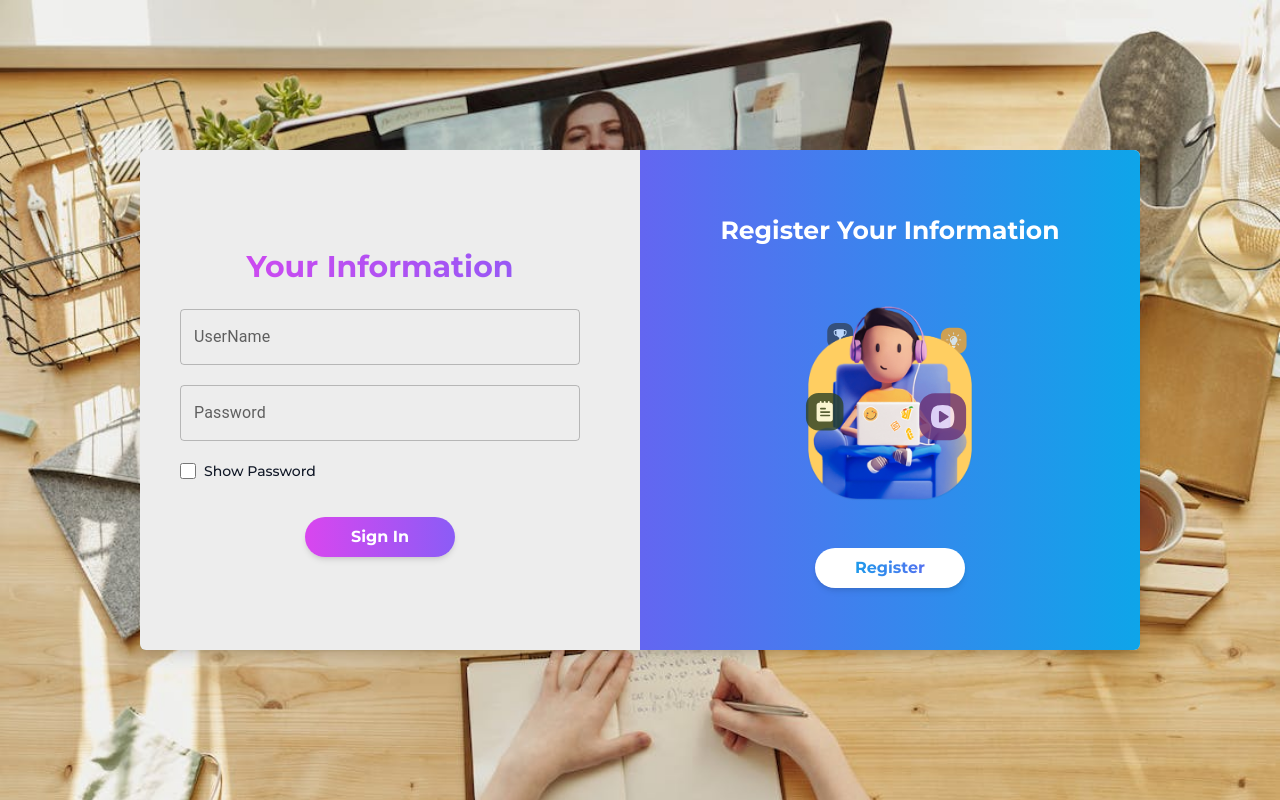
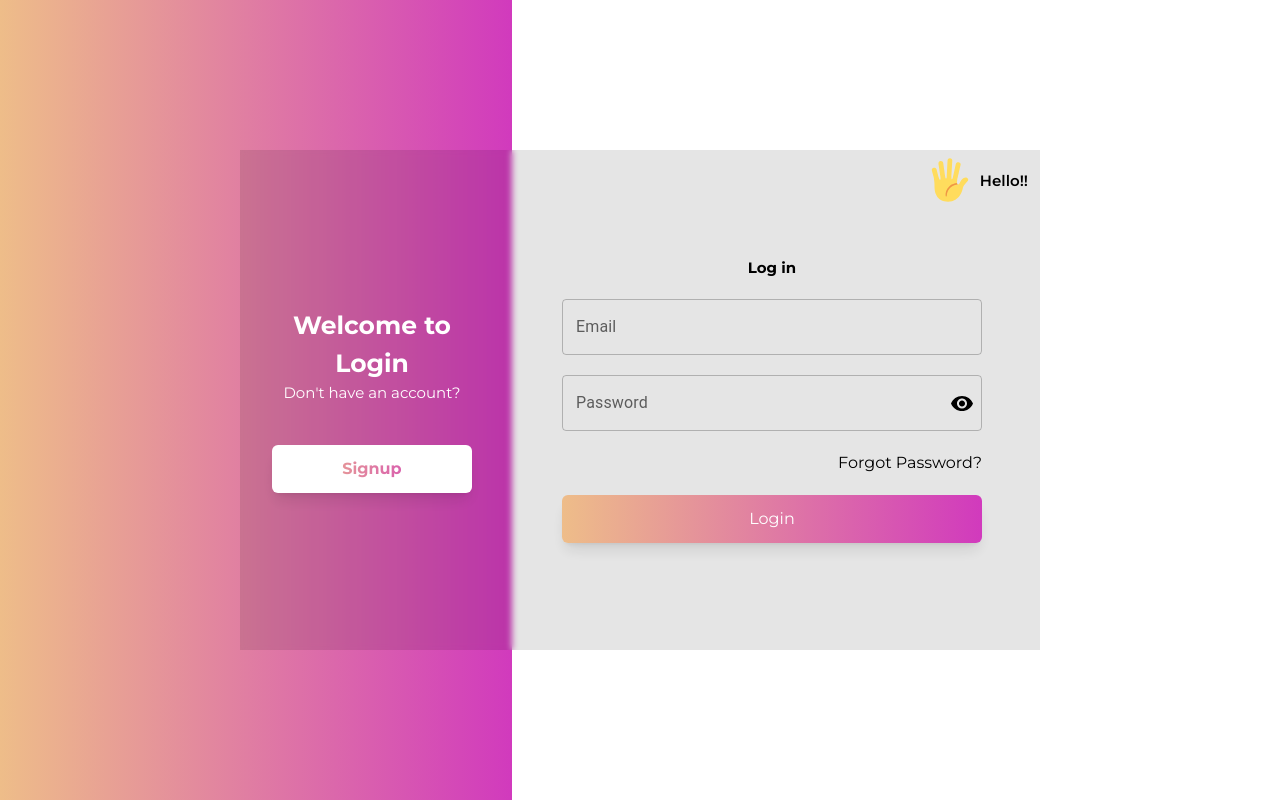
Before and after one commit to Tine0814/ToDoList-MernStack, a React (Vite) app: page / in a window 1280 px wide. Built offline with nearby package versions, Linux system fonts and the light colour scheme.

Commit message:
new UI for Login

```diff
--- a/src/components/form/textField/InputComponent.jsx
+++ b/src/components/form/textField/InputComponent.jsx
@@ -24,6 +24,7 @@ function InputComponent(props) {
       error={!!error}
       helperText={error?.message}
       className={`w-full`}
+      color="secondary"
     />
   );
 }
--- a/src/components/form/textField/TextAreaComponent.jsx
+++ b/src/components/form/textField/TextAreaComponent.jsx
@@ -9,7 +9,7 @@ const TextAreaComponent = (props) => {
   }
   return (
     <Textarea
-      color="primary"
+      color="info"
       minRows={2}
       placeholder={placeholder}
       {...registerProps}
--- a/src/index.css
+++ b/src/index.css
@@ -55,3 +55,48 @@
   display: flex;
   justify-content: flex-start;
 }
+
+.left-color {
+  position: relative;
+}
+
+.left-color::before {
+  content: "";
+  position: absolute;
+  top: 0;
+  left: 0;
+  height: 100%;
+  width: 40%; /* Adjust this value to control the width of the colored section */
+  background-image: linear-gradient(
+    to right,
+    #eebd89,
+    #d13abd
+  ); /* Adjust this value to change the color */
+  z-index: -1;
+}
+.costume-box-shadow {
+  box-shadow: rgba(17, 17, 26, 0.1) 0px 4px 16px,
+    rgba(17, 17, 26, 0.1) 0px 8px 24px, rgba(17, 17, 26, 0.1) 0px 16px 56px;
+}
+
+.bluring {
+  background: rgb(0, 0, 0, 0.1);
+  backdrop-filter: blur(3px);
+}
+
+@media screen and (max-width: 1024px) {
+  .left-color::before {
+    width: 37%;
+  }
+}
+@media screen and (max-width: 897px) {
+  .left-color::before {
+    width: 35%;
+  }
+}
+@media screen and (max-width: 767px) {
+  .left-color::before {
+    width: 100%;
+    height: 40%;
+  }
+}
--- a/src/pages/auth/LoginRegister.jsx
+++ b/src/pages/auth/LoginRegister.jsx
@@ -1,18 +1,16 @@
 import React, { useState, useEffect } from "react";
 import Lottie from "lottie-react";
-import animation from "../../assets/lottie/ddd.json";
+import animation from "../../assets/lottie/hand.json";
 import InputComponent from "../../components/form/textField/inputComponent";
 import { motion } from "framer-motion";
-import background from "../../assets/img/background2.jpg";
+import RemoveRedEyeIcon from "@mui/icons-material/RemoveRedEye";
+import VisibilityOffIcon from "@mui/icons-material/VisibilityOff";
+import { Link } from "react-router-dom";
 
 const LoginRegister = () => {
   const [showPassword, setShowPassword] = useState(false);
   const [change, setChange] = useState(null);
   const [pageTitle, setPageTitle] = useState("");
-
-  const handleCheckboxChange = (event) => {
-    setShowPassword(event.target.checked);
-  };
 
   useEffect(() => {
     const newTitle = change ? "Register" : "Login";
@@ -28,131 +26,66 @@ const LoginRegister = () => {
 
   return (
     <>
-      <div className="relative w-full h-screen flex justify-center items-center p-10 bg-img-background bg-no-repeat bg-cover">
-        {/* <div className=" w-full h-full top-0 object-fit absolute">
-          <img src={background} alt="" className="w-full h-full object-fit " />
-        </div> */}
-        <div className="relative h-[500px] bg-[#ededed] w-[1000px] shadow-lg rounded-md overflow-hidden p-10 flex justify-between">
-          <form className="h-full">
-            <div className="h-full flex justify-center items-center">
-              <div className="w-[400px] flex flex-col gap-5">
-                <h1 className="text-center bg-gradient-to-r  from-[#d946ef] to-[#8b5cf6] bg-clip-text text-transparent font-bold text-[30px]">
-                  Your Information
-                </h1>
-                <InputComponent label="UserName" />
-                <InputComponent
-                  label="Password"
-                  type={showPassword ? "text" : "password"}
-                />
-                <div className="flex items-center mb-4">
-                  <input
-                    id="login-checkbox"
-                    type="checkbox"
-                    value={showPassword}
-                    checked={showPassword}
-                    onChange={handleCheckboxChange}
-                    className="w-4 h-4 text-blue-600 bg-gray-100 border-gray-300 rounded focus:ring-blue-500 dark:focus:ring-blue-600 dark:ring-offset-gray-800 focus:ring-2 dark:bg-gray-700 dark:border-gray-600"
-                  />
-                  <label
-                    htmlFor="default-checkbox"
-                    className="ml-2 text-sm font-medium text-gray-900"
-                  >
-                    Show Password
-                  </label>
+      <div className="relative h-screen">
+        <div className="h-full left-color flex justify-center items-center p-10">
+          <div className="md:costume-box-shadow bluring w-[800px] flex md:flex-row flex-col">
+            <div className="lg:w-[33%] w-full">
+              <div className="w-full h-full flex justify-center p-5 items-center flex-col text-center text-white">
+                <h1 className="text-[25px] font-bold ">Welcome to Login</h1>
+                <h2 className="text-[15px] mb-10">Don't have an account?</h2>
+                <button className="bg-white py-3 px-5 w-[200px] font-bold shadow-lg rounded-md">
+                  <div className="bg-gradient-to-r from-[#eebd89] to-[#d13abd] text-transparent bg-clip-text">
+                    Signup
+                  </div>
+                </button>
+              </div>
+            </div>
+            <div className="relative flex-grow flex justify-center">
+              <div className="absolute right-3">
+                <div className="hidden md:flex">
+                  <div className="w-[60px]">
+                    <Lottie animationData={animation} />
+                  </div>
+                  <h1 className="py-5 text-[15px] font-semibold ">Hello!!</h1>
                 </div>
-                <div className="flex justify-center">
-                  <button className="w-[150px] bg-gradient-to-r  from-[#d946ef] to-[#8b5cf6] px-5 py-2 rounded-full font-bold shadow-md hover:ease-in-out duration-300 hover:scale-125">
-                    <div className="text-white">Sign In</div>
+              </div>
+              <form action="">
+                <div className="flex md:w-[500px] sm:h-[400px] md:h-[500px] flex-col justify-center items-center p-10 gap-5">
+                  <h1 className="text-[15px] font-bold">Log in</h1>
+                  <div className="w-full">
+                    <InputComponent label="Email" />
+                  </div>
+                  <div className="w-full relative">
+                    <InputComponent
+                      label="Password"
+                      type={!showPassword ? "password" : "text"}
+                    />
+                    {!showPassword ? (
+                      <div
+                        onClick={() => setShowPassword(true)}
+                        className="absolute top-[50%] translate-y-[-50%] right-2 cursor-pointer"
+                      >
+                        <RemoveRedEyeIcon />
+                      </div>
+                    ) : (
+                      <div
+                        onClick={() => setShowPassword(false)}
+                        className="absolute top-[50%] translate-y-[-50%] right-2 cursor-pointer"
+                      >
+                        <VisibilityOffIcon />
+                      </div>
+                    )}
+                  </div>
+                  <div className="flex justify-end w-full">
+                    <Link to="todo">Forgot Password?</Link>
+                  </div>
+                  <button className="bg-gradient-to-r from-[#eebd89] to-[#d13abd] py-3 px-5 w-full text-white shadow-lg rounded-md">
+                    Login
                   </button>
                 </div>
-              </div>
+              </form>
             </div>
-          </form>
-          <form className="h-full">
-            <div className="h-full flex justify-center items-center">
-              <div className="w-[400px] flex flex-col gap-5">
-                <h1 className="text-center bg-gradient-to-r  from-sky-500 to-indigo-500 bg-clip-text text-transparent font-bold text-[30px]">
-                  Your Information
-                </h1>
-                <InputComponent label="UserName" />
-                <InputComponent
-                  label="Password"
-                  type={showPassword ? "text" : "password"}
-                />
-                <InputComponent
-                  label="Confirm Passowrd"
-                  type={showPassword ? "text" : "password"}
-                />
-                <div className="flex items-center mb-4">
-                  <input
-                    id="register-checkbox"
-                    type="checkbox"
-                    value={showPassword}
-                    checked={showPassword}
-                    onChange={handleCheckboxChange}
-                    className="w-4 h-4 text-blue-600 bg-gray-100 border-gray-300 rounded focus:ring-blue-500 dark:focus:ring-blue-600 dark:ring-offset-gray-800 focus:ring-2 dark:bg-gray-700 dark:border-gray-600"
-                  />
-                  <label
-                    htmlFor="default-checkbox"
-                    className="ml-2 text-sm font-medium text-gray-900"
-                  >
-                    Show Password
-                  </label>
-                </div>
-                <div className="flex justify-center">
-                  <button className="w-[150px] bg-gradient-to-r  from-sky-500 to-indigo-500 px-5 py-2 rounded-full font-bold shadow-md hover:ease-in-out duration-300 hover:scale-125">
-                    <div className="text-white">Register</div>
-                  </button>
-                </div>
-              </div>
-            </div>
-          </form>
-          <motion.div
-            animate={
-              !change
-                ? {
-                    right: 0,
-                    background: [
-                      "linear-gradient(to right, #d946ef,#8b5cf6)",
-                      "linear-gradient(to right, #6366f1, #0ea5e9)",
-                    ],
-                  }
-                : { left: 0 }
-            }
-            initial={{ right: 0 }}
-            transition={{ duration: 0.5 }}
-            className={` z-20 absolute top-0 h-[500px] w-[50%]  flex justify-center items-center flex-col gap-10 text-white`}
-          >
-            <h1 className="text-[25px] font-bold">
-              {" "}
-              {!change
-                ? " Register Your Information"
-                : "You Already have an Account"}
-            </h1>
-            <div className="w-[250px]">
-              <Lottie animationData={animation} />
-            </div>
-            <button
-              className="w-[150px] bg-white px-5 py-2 rounded-full font-bold shadow-md hover:ease-in-out duration-300 hover:scale-125"
-              onClick={() => {
-                if (!change) {
-                  setChange(true);
-                } else {
-                  setChange(false);
-                }
-              }}
-            >
-              <div
-                className={`${
-                  change
-                    ? "from-[#d946ef] to-[#8b5cf6]"
-                    : "from-sky-500 to-indigo-500"
-                } bg-gradient-to-r bg-clip-text text-transparent`}
-              >
-                {!change ? " Register" : "Sign In"}
-              </div>
-            </button>
-          </motion.div>
+          </div>
         </div>
       </div>
     </>
```
Also changed, not shown: src/assets/lottie/hand.json (added, +1 -0 lines).
